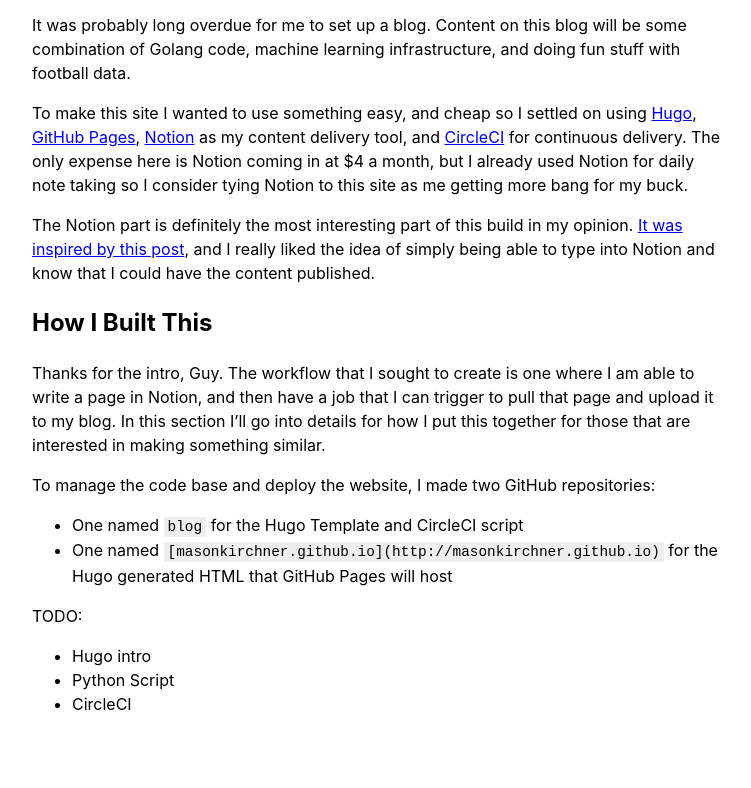
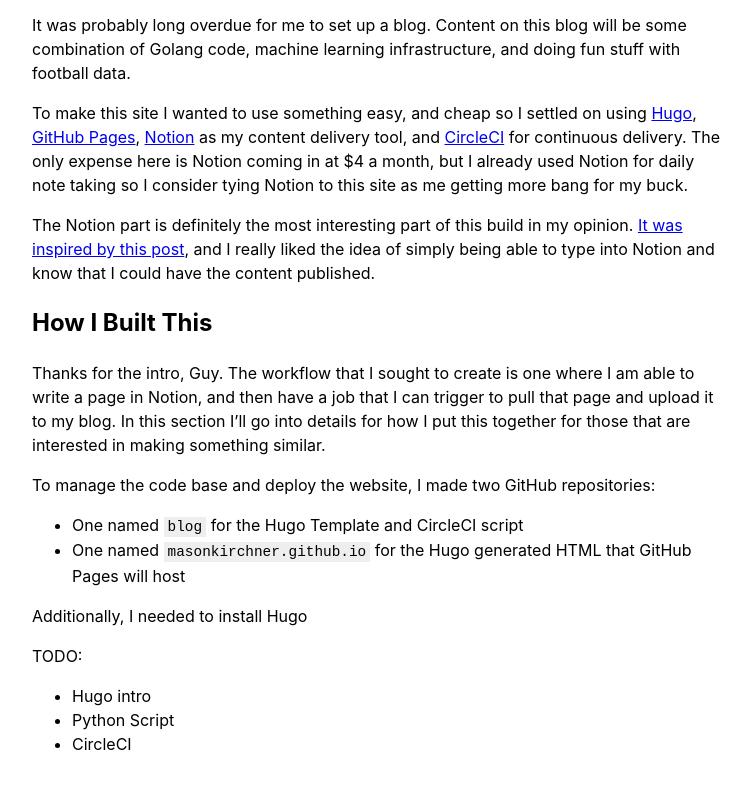
Before and after one commit to masonkirchner/masonkirchner.github.io, a plain HTML site: page post/making-this-blog/index.html in a window 1280 px wide. Shown: the part 226-1014 px from the top of the page, without its empty margins (224-975 px from the left). Drawn offline with nearby package versions, Linux system fonts and the light colour scheme; a small style sheet from the web is missing.

Commit message:
updating blog from circleci (#2)

```diff
--- a/post/making-this-blog/index.html
+++ b/post/making-this-blog/index.html
@@ -92,8 +92,10 @@
 
 <ul>
 <li>One named <code>blog</code> for the Hugo Template and CircleCI script</li>
-<li>One named  <code>[masonkirchner.github.io](http://masonkirchner.github.io)</code> for the Hugo generated HTML that GitHub Pages will host</li>
+<li>One named <code>masonkirchner.github.io</code> for the Hugo generated HTML that GitHub Pages will host</li>
 </ul>
+
+<p>Additionally, I needed to install Hugo</p>
 
 <p>TODO:</p>
 
```
